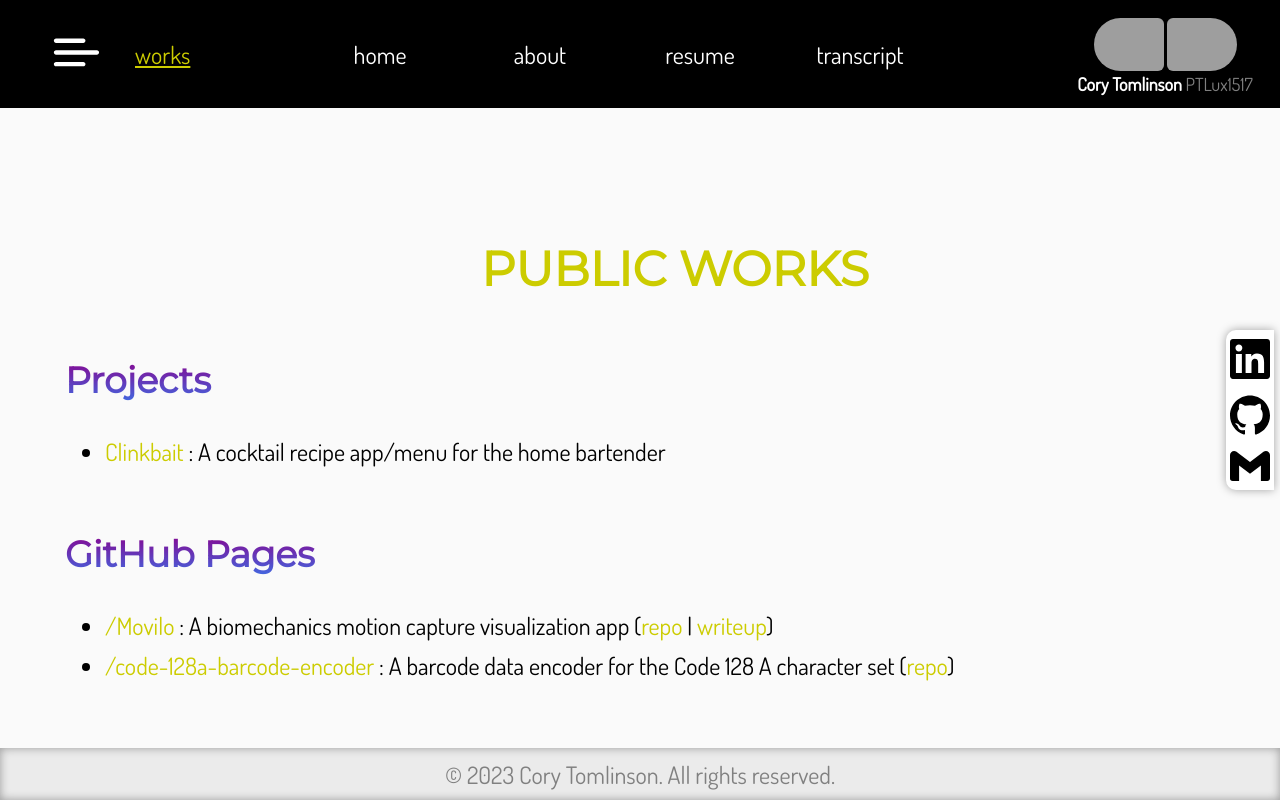
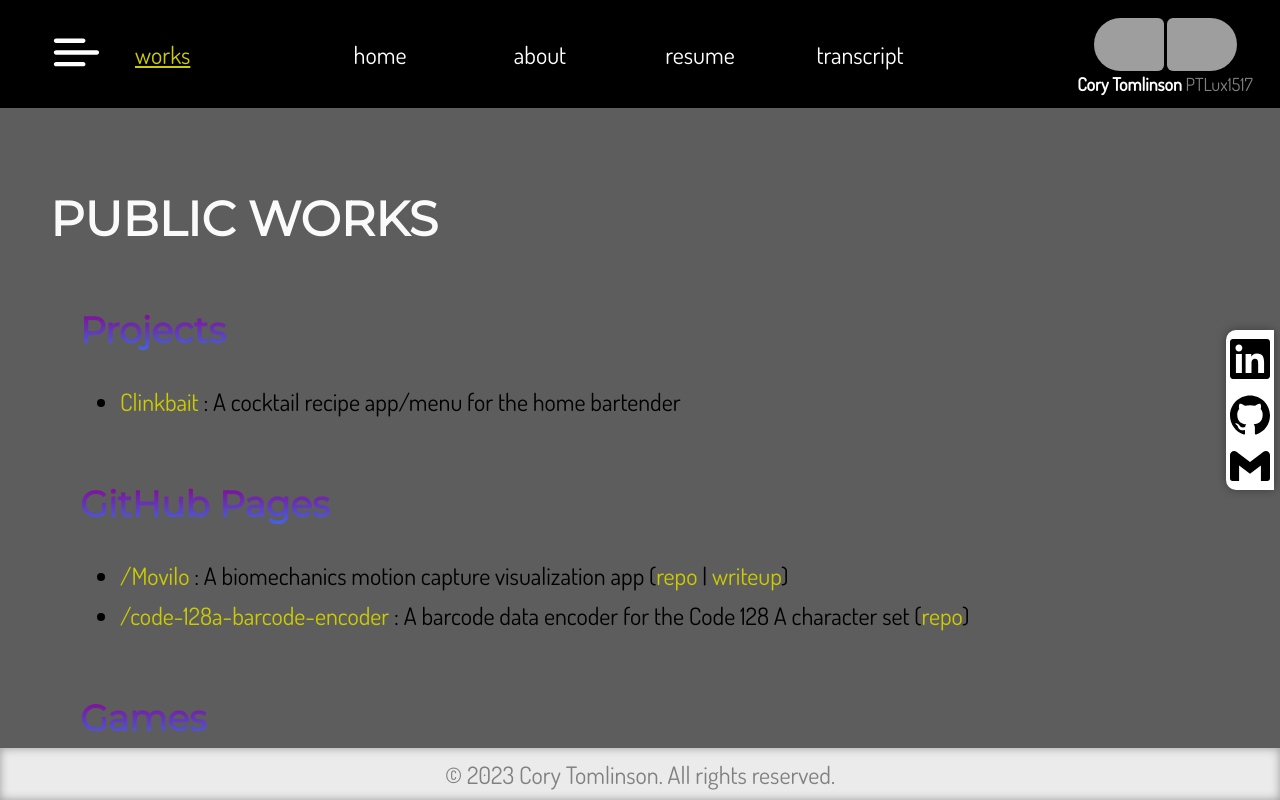
Before and after one commit to PTLux1517/PTLux1517.github.io, a React app: page /works in a window 1280 px wide. Shown: the top 800 px of the page. Built offline with nearby package versions, Linux system fonts and the light colour scheme; grey boxes are pictures that could not be loaded.

Commit message:
redesign in progress

```diff
--- a/src/index.scss
+++ b/src/index.scss
@@ -63,7 +63,7 @@ header {
       #works-button {
          height: 70px;
          color: white;
-         transition: color 0.5s;
+         //transition: color 0.5s;
          &:focus {outline: none;}
          &:hover, &:focus-visible {@media (hover: hover) {
             color: $yellow;
@@ -74,6 +74,7 @@ header {
          }
          > span {height: inherit;}
          .hamburger-icon {
+            transition: color 0.5s;
             height: inherit;
             margin-right: 25px;
          }
@@ -89,8 +90,14 @@ header {
                color: $yellow;
             }
          }
-         &:focus {
+         &:focus, &:hover {
             outline: none;
+            & #works-button {
+               & .hamburger-icon{
+                  transition: color 0.5s;
+                  color: $yellow;
+               }
+            }
          }
       }
    }
@@ -245,7 +252,13 @@ main {
             outline: none;
             &:focus {
                outline: none;
+               & #projects-button {
+                  //color: $yellow;
                   text-decoration: underline;
+                  transform: translateY(-2px) translateX(-2px);
+                  box-shadow: 6px 6px 18px black;
+                  animation: rotate-border 2s linear infinite;
+               }
             }
          }
          #projects-button {
@@ -264,6 +277,11 @@ main {
                animation: rotate-border 2s linear infinite;
             }
             animation: zoom-flash 1.9s ease-in 1.6s forwards; //1.7 1.4
+         }
+         @keyframes slide-up {
+            0% {transform: translateY(200px);}
+            100% {transform: translateY(0);}
+         }
          @keyframes zoom-flash {
             50% {box-shadow: 0 0 12px yellow; transform: scale(105%);}
             55% {box-shadow: 0 0 72px yellow;}
@@ -282,17 +300,21 @@ main {
             100% {border-image-source: linear-gradient(135deg, darkmagenta, royalblue);}
          }
       }
-         @keyframes slide-up {
-            0% {transform: translateY(200px);}
-            100% {transform: translateY(0);}
-         }
-      }
    }
    &[id="works"] {
-      animation: fade-in 2s;
+      animation: fade-bg-to-black 2s;
+      background: black;
       & > div {
-         //background: gray;
-         padding: $mainPad calc(50vw - $minWidth/2);
+         animation: slide-down 0.85s;
+         background: #5d5d5d;
+         //background-image: radial-gradient(circle, #666 58%, hsla(0, 0%, 80%, 0.55)), linear-gradient(135deg, hsl(0, 0%, 0%, 0.5), hsl(0, 0%, 0%, 0.1));
+         border-radius: 0 20px 20px 20px;
+         margin-top: -$mainPad;
+         margin-left: -$mainPad;
+         & > div {
+            animation: fade-in 2s ease-in;
+            padding: $mainPad calc(max(50vw - $minWidth/2, $mainPad + 30px));
+         }
       }
       a {
          text-decoration: none;
@@ -310,17 +332,17 @@ main {
          border-radius: 5px;
       }
       hr {
-         border: 1px solid hsla(0,0%,0%,0.5);
-         background: hsla(0,0%,0%,0.5);
+         border: 1px solid hsl(0,0%,31%);
          margin: 60px 0;
       }
       h1, h2 {
          font-family: "Montserrat", sans-serif;
       }
       h1 {
-         text-align: center;
+         //text-align: center;
          text-transform: uppercase;
-         color: $yellow; //hsl(260, 65%, 54%) hsl(60, 100%, 30%)
+         translate: -30px 0 0;
+         color: $white; //hsl(260, 65%, 54%) hsl(60, 100%, 30%)
       }
       h2 {
          color: purple; //fallback for no gradient
@@ -415,6 +437,24 @@ main {
          top: $mainPad;
          font-size: 40px;
       }
+   }
+   @keyframes slide-down {
+      0% {transform: translateY(-3500px); width: 10px; padding: 0; overflow: hidden;}
+      //30% {width: calc(max(50%, $minWidth/2));}
+      //75% {transform: translateY(40px);}
+      //85% {transform: translateY(15px);}
+      //95% {transform: translateY(5px);}
+      //99% {overflow: hidden;}
+      100% {transform: translateY(0); width: calc(100% - 2*$mainPad);}
+   }
+   @keyframes fade-bg-to-black {
+      0% {background: transparent;}
+      100% {background: black;}
+   }
+   @keyframes fade-in-special {
+      0% {opacity: 0;}
+      90% {opacity: 0.2;}
+      100% {opacity: 1;}
    }
 }
 
@@ -527,7 +567,7 @@ footer {
       top: calc(var(--doc-height) * 0.5);
       left: 50%;
       transform: scale(2000%);
-      background-image: radial-gradient(circle, $white 55%, transparent);
+      //background-image: radial-gradient(circle, #333 65%, transparent 70%);
       &.xilinx-icon {
          background: hsla(0, 0%, 0%, 0.85);
       }
@@ -541,7 +581,7 @@ footer {
          font-size: 120px;
          line-height: 160px;
          color: black !important;
-         background-image: radial-gradient(circle, $white 55%, transparent);
+         background: $white;
          border-radius: 85px;
          z-index: 2;
       }
--- a/src/routes/home.tsx
+++ b/src/routes/home.tsx
@@ -10,7 +10,7 @@ export default function Home() {
          <SpeechBubbleIcon/>
          <h1>Hey, I'm Cory,</h1>
          <div>a full stack web develeper with an interest in scalable, cloud-based solutions</div>
-         <Link className="link" to="works"><button id="projects-button" className="no-style-button">Projects</button></Link>
+         <Link className="link" to="works"><button id="projects-button" className="no-style-button" tabIndex={-1}>Projects</button></Link>
       </div>
    </main>;
 }
--- a/src/routes/works.tsx
+++ b/src/routes/works.tsx
@@ -26,7 +26,7 @@ import {
 
 export default function Works() {
 
-   return <main id="works"><div>
+   return <main id="works"><div><div>
       <h1>Public Works</h1>
 
       <h2>Projects</h2>
@@ -108,5 +108,5 @@ export default function Works() {
          <li className="continuation"> with 7-Segment Angle Display <CIcon/></li>
          <li><span className="course">[Digital Systems]</span> Simon Game <XilinxIcon/><VerilogIcon/></li>
       </ul>
-   </div></main>;
+   </div></div></main>;
 }
```
Lines whose indentation alone changed are shown as unchanged.
